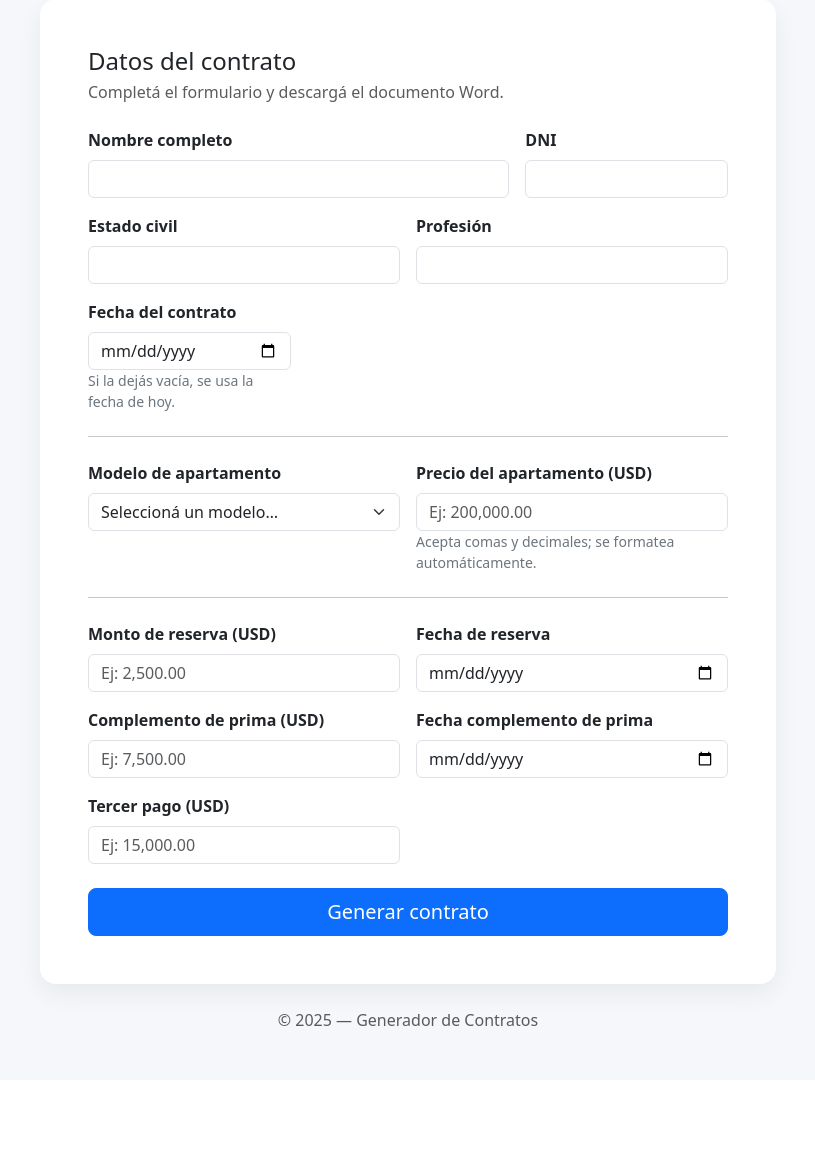
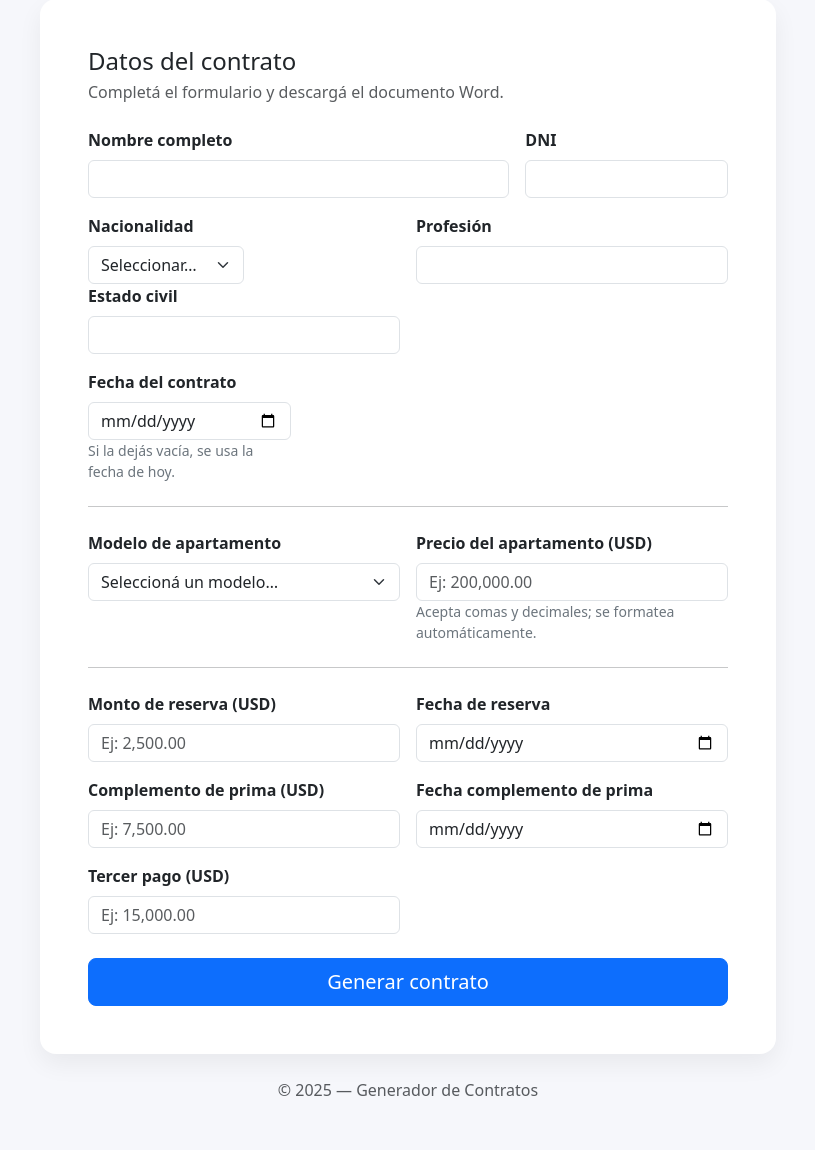
Before and after one commit to Mlopez1980/generador-contrato, a Flask app: page / in a window 1280 px wide. Shown: the part 114-1264 px from the top of the page, without its empty margins (232-1047 px from the left). Before the commit the page ends 1140 px from the top, so only its background shows below. Run offline with Flask 3, Linux system fonts and the light colour scheme.

Commit message:
Update formulario.html

```diff
--- a/templates/formulario.html
+++ b/templates/formulario.html
@@ -52,6 +52,18 @@
                 </div>
 
                 <div class="col-md-6">
+
+
+<div class="col-md-6">
+  <label class="form-label" for="nacionalidad">Nacionalidad</label>
+  <select class="form-select" id="nacionalidad"
+          name="nacionalidad" required>
+    <option value="" selected disabled>Seleccionar…</option>
+    <option value="hondureño">Hondureño</option>
+    <option value="hondureña">Hondureña</option>
+  </select>
+</div>
+
                   <label class="form-label" for="estado_civil">Estado civil</label>
                   <input class="form-control" id="estado_civil" name="estado_civil" type="text" required>
                   <div class="invalid-feedback">Ingresá el estado civil.</div>
```
